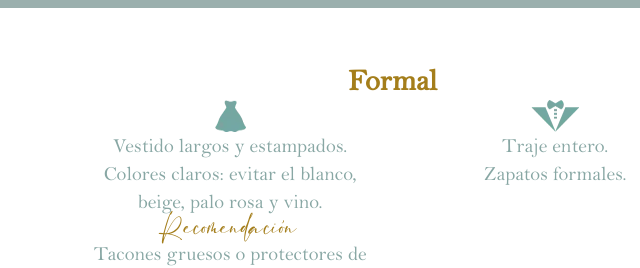
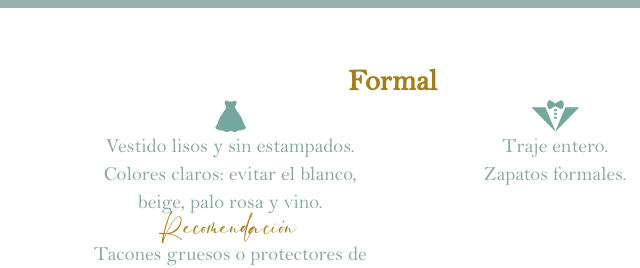
Before and after one commit to MigueMat4/bodamarcoykei, an Astro site: page / in a window 1280 px wide. Shown: the part 2420-2688 px from the top of the page, 410-1050 px from the left. Built offline with nearby package versions, Linux system fonts and the light colour scheme; Astro itself is replaced by a stand-in of ours.

Commit message:
update dress code for women

```diff
--- a/src/components/DressCode.astro
+++ b/src/components/DressCode.astro
@@ -18,7 +18,7 @@ import dress from '../images/dress.webp';
         <div class="flex text-lg sm:text-xl">
             <div class="w-1/2 px-4">
                 <Image src={dress} alt="Vestido mujeres" class="h-8 mx-auto" />
-                <p>Vestido largos y estampados.</p>
+                <p>Vestido lisos y sin estampados.</p>
                 <p>Colores claros: evitar el blanco, beige, palo rosa y vino.</p>
                 <p class="text-[#A47E1B] text-base sm:lg text-title">Recomendación</p>
                 <p>Tacones gruesos o protectores de tacón</p>
```
